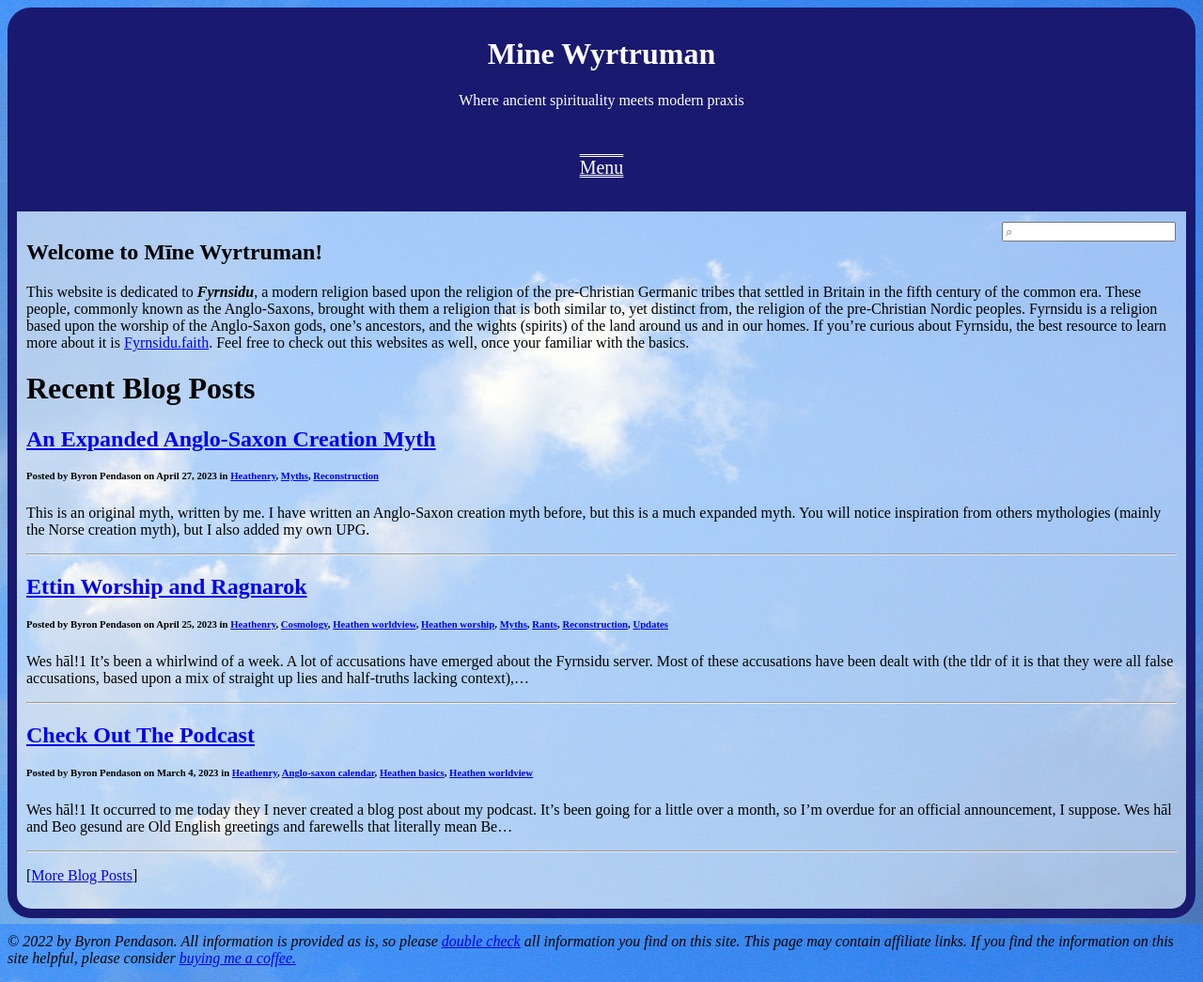
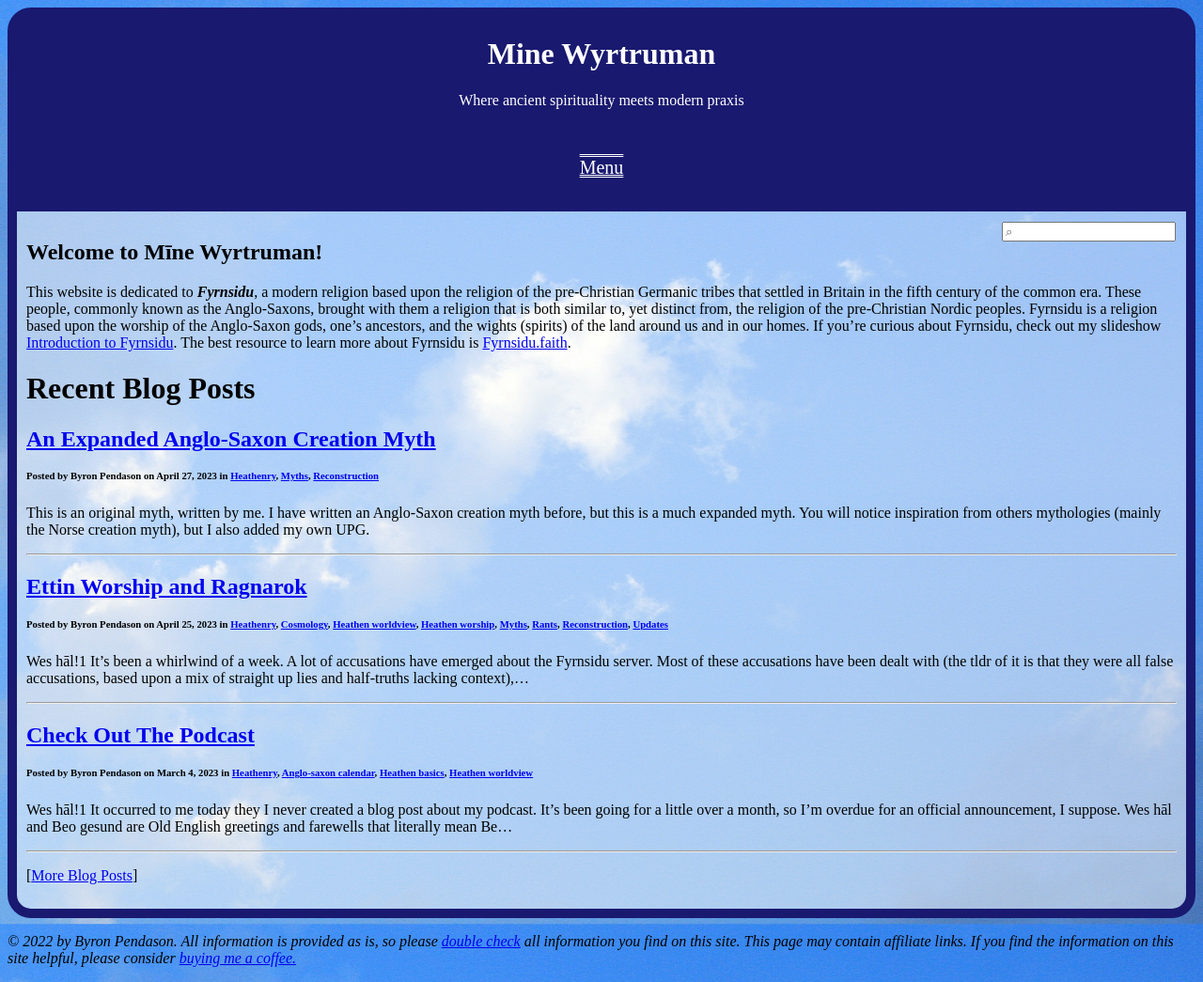
Before and after one commit to byronpendason/byronpendason.github.io, a Jekyll site: the page built from index.md, in a window 1280 px wide. Shown: the whole page at 94% size. Built offline with Jekyll 4.4.1, drawn with Linux system fonts in a browser that asks for light colours; our own code applies the rules of GitHub Pages for plain Markdown files; comment, search, counter and statistics services are not loaded.

Commit message:
Update index.md

```diff
--- a/index.md
+++ b/index.md
@@ -12,9 +12,7 @@ pre-Christian Germanic tribes that settled in Britain in the fifth century of th
 These people, commonly known as the Anglo-Saxons, brought with them a religion that is both
 similar to, yet distinct from, the religion of the pre-Christian Nordic peoples. Fyrnsidu is a
 religion based upon the worship of the Anglo-Saxon gods, one's ancestors, and the wights (spirits)
-of the land around us and in our homes. If you're curious about Fyrnsidu, the best resource to
-learn more about it is [Fyrnsidu.faith](https://Fyrnsidu.faith). Feel free to check out this
-websites as well, once your familiar with the basics.
+of the land around us and in our homes. If you're curious about Fyrnsidu, check out my slideshow [Introduction to Fyrnsidu](/fyrnsidu_intro/). The best resource to learn more about Fyrnsidu is [Fyrnsidu.faith](https://Fyrnsidu.faith).
 
 # Recent Blog Posts
 
```
